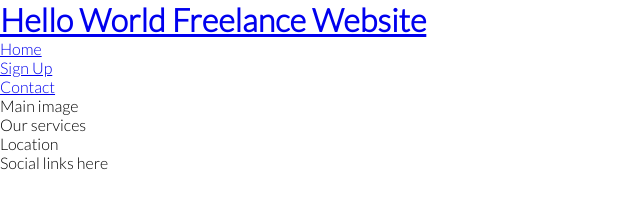
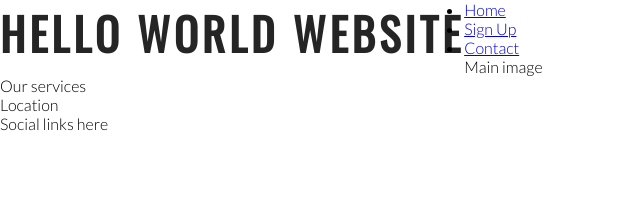
Before and after one commit to Code-Institute-Submissions/noemi-droit-Hello-worldP1_resub, a plain HTML site: page index.html in a window 1280 px wide. Shown: the whole page, without its empty margins (0-640 px from the left). Drawn offline with nearby package versions, Linux system fonts and the light colour scheme.

Commit message:
Add style for heading and logo

```diff
--- a/assets/css/style.css
+++ b/assets/css/style.css
@@ -10,3 +10,16 @@ body {
     font-family: Lato, sans-serif;
     font-weight: 300;
 }
+/* headings and logo */
+
+h1, h2 {
+    font-family: Oswald, sans-serif;
+    text-transform: uppercase;
+    letter-spacing: 4px;
+    color: #252525;
+}
+
+#logo {
+    float: left;
+    font-size: 280%;
+}
--- a/index.html
+++ b/index.html
@@ -8,13 +8,13 @@
     <meta name="Keywords" content="freelance website, website design, ireland, dublin">
     <link rel="stylesheet" href="assets/css/style.css">
     <!--title-->
-    <title>Hello World Freelance Website</title>
+    <title>Hello World Website</title>
 </head>
 <body>
     <!--header-->
     <header>
         <a href="index.html">
-            <h1>Hello World Freelance Website</h1>
+            <h1 id="logo">Hello World Website</h1>
         </a>
         <nav>
             <ul>
```
